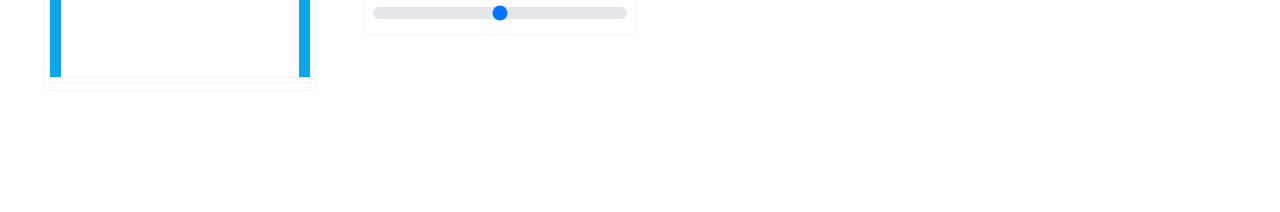
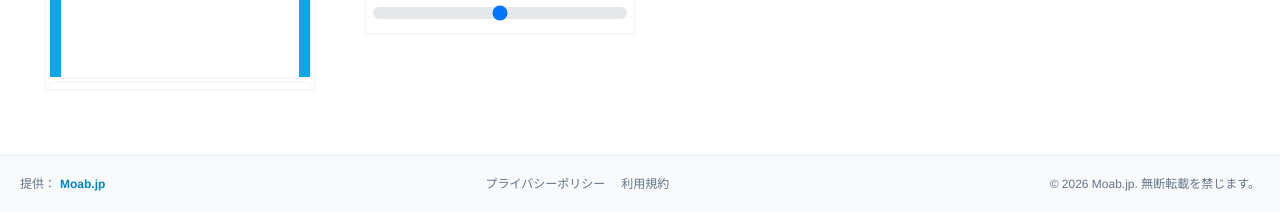
Before and after one commit to cmbaldwin/noshi, a Rails app: page / in a window 1280 px wide. Shown: the part 697-909 px from the top of the page. Before the commit the page ends 788 px from the top, so only its background shows below. Run offline with Rails 7, Linux system fonts and the light colour scheme; style sheets or scripts are compiled from the project's sources; some libraries are stand-ins or nearby versions; some web fonts are replaced.

Commit message:
Add Privacy Policy and Terms of Use pages with Moab.jp footer branding
- Add /privacy and /terms routes with no-liability, as-is language (EN + JA)
- Add footer to layout with hosted-by link to Moab.jp, privacy/terms nav links, and copyright

https://claude.ai/code/session_01VF25ATniDhR1abRRny9HcU

```diff
--- a/app/controllers/noshis_controller.rb
+++ b/app/controllers/noshis_controller.rb
@@ -16,6 +16,8 @@ class NoshisController < ApplicationController
   end
 
   def about; end
+  def privacy; end
+  def terms; end
 
   private
 
--- a/app/views/layouts/application.html.erb
+++ b/app/views/layouts/application.html.erb
@@ -71,5 +71,20 @@
       <% end %>
       <%= yield %>
     </main>
+
+    <footer class="mt-10 border-t border-slate-200 bg-slate-50 text-slate-500 text-xs">
+      <div class="container mx-auto px-4 lg:px-5 py-5 flex flex-col lg:flex-row items-center justify-between gap-3">
+        <div class="flex items-center gap-1">
+          <span><%= t('footer_hosted_by') %></span>
+          <a href="https://moab.jp" target="_blank" rel="noopener noreferrer"
+             class="font-semibold text-sky-600 hover:underline">Moab.jp</a>
+        </div>
+        <nav class="flex items-center gap-4">
+          <%= link_to t('footer_privacy'), privacy_path, class: "hover:underline hover:text-slate-700" %>
+          <%= link_to t('footer_terms'),   terms_path,   class: "hover:underline hover:text-slate-700" %>
+        </nav>
+        <p><%= t('footer_copyright', year: Date.current.year) %></p>
+      </div>
+    </footer>
   </body>
 </html>
--- a/config/locales/en.yml
+++ b/config/locales/en.yml
@@ -68,3 +68,33 @@ en:
     en: "English"
     ja: "Japanese"
   loading: "Loading..."
+  footer_hosted_by: "Hosted by"
+  footer_privacy: "Privacy Policy"
+  footer_terms: "Terms of Use"
+  footer_copyright: "© %{year} Moab.jp. All rights reserved."
+  privacy_header: "Privacy Policy"
+  privacy_effective: "Effective date: May 8, 2026"
+  privacy_information_title: "Information We Collect"
+  privacy_information_text: "Noshi is a client-side tool. All noshi generation happens in your browser. We do not collect, store, or transmit any personal information, names, or images you enter or generate."
+  privacy_cookies_title: "Cookies & Local Storage"
+  privacy_cookies_text: "We do not use tracking cookies or analytics. Your browser may use local storage solely to preserve your session preferences (such as language selection). No data is shared with third parties."
+  privacy_thirdparty_title: "Third-Party Services"
+  privacy_thirdparty_text: "This site is hosted by Moab.jp. No third-party advertising, analytics, or social-media tracking scripts are embedded on this site."
+  privacy_disclaimer_title: "Disclaimer"
+  privacy_disclaimer_text: "This service is provided free of charge, as-is, without any guarantee of accuracy, availability, or fitness for a particular purpose. Use of this tool is entirely at your own risk."
+  privacy_contact_title: "Contact"
+  privacy_contact_text: "For questions about this privacy policy, please visit <a class=\"underline text-sky-600\" href=\"https://moab.jp\">Moab.jp</a>."
+  terms_header: "Terms of Use"
+  terms_effective: "Effective date: May 8, 2026"
+  terms_use_title: "Acceptance of Terms"
+  terms_use_text: "By accessing or using Noshi (noshi.moab.jp), you agree to be bound by these Terms of Use. If you do not agree, please discontinue use of this service immediately."
+  terms_nowarranty_title: "No Warranty"
+  terms_nowarranty_text: "This service is provided \"as is\" and \"as available,\" without warranty of any kind, express or implied, including but not limited to warranties of merchantability, fitness for a particular purpose, or non-infringement. We do not warrant that the service will be uninterrupted, error-free, or free of viruses or other harmful components."
+  terms_liability_title: "Limitation of Liability"
+  terms_liability_text: "To the fullest extent permitted by applicable law, Moab.jp and its operators shall not be liable for any direct, indirect, incidental, special, consequential, or punitive damages arising out of or relating to your use of, or inability to use, this service — including but not limited to any errors or omissions in generated content, loss of data, or costs of obtaining substitute goods or services."
+  terms_ip_title: "Intellectual Property"
+  terms_ip_text: "The noshi images you generate are yours to use freely. The underlying application code, fonts, and design elements are the property of Moab.jp and may not be reproduced without permission."
+  terms_changes_title: "Changes to These Terms"
+  terms_changes_text: "We reserve the right to update these terms at any time. Continued use of the service after changes are posted constitutes acceptance of the revised terms."
+  terms_contact_title: "Contact"
+  terms_contact_text: "For questions about these terms, please visit <a class=\"underline text-sky-600\" href=\"https://moab.jp\">Moab.jp</a>."
--- a/config/locales/ja.yml
+++ b/config/locales/ja.yml
@@ -39,3 +39,33 @@ ja:
     en: "英語"
     ja: "日本語"
   loading: "読み込み中..."
+  footer_hosted_by: "提供："
+  footer_privacy: "プライバシーポリシー"
+  footer_terms: "利用規約"
+  footer_copyright: "© %{year} Moab.jp. 無断転載を禁じます。"
+  privacy_header: "プライバシーポリシー"
+  privacy_effective: "施行日：2026年5月8日"
+  privacy_information_title: "収集する情報"
+  privacy_information_text: "Noshiはブラウザ上で動作するクライアントサイドツールです。熨斗の生成はすべてお使いのブラウザ内で行われます。入力または生成された個人情報・名前・画像は、一切収集・保存・送信されません。"
+  privacy_cookies_title: "クッキーおよびローカルストレージ"
+  privacy_cookies_text: "当サービスではトラッキングCookieや解析ツールは使用しません。ブラウザのローカルストレージは、言語設定などのセッション設定を保存する目的にのみ使用される場合があります。第三者との情報共有は行いません。"
+  privacy_thirdparty_title: "第三者サービス"
+  privacy_thirdparty_text: "当サービスはMoab.jpによってホスティングされています。第三者の広告・アクセス解析・ソーシャルメディアのトラッキングスクリプトは一切組み込まれていません。"
+  privacy_disclaimer_title: "免責事項"
+  privacy_disclaimer_text: "本サービスは無償で現状のまま提供されており、正確性・可用性・特定目的への適合性を一切保証しません。本ツールの利用はすべて自己責任で行ってください。"
+  privacy_contact_title: "お問い合わせ"
+  privacy_contact_text: "プライバシーポリシーに関するご質問は、<a class=\"underline text-sky-600\" href=\"https://moab.jp\">Moab.jp</a>までお問い合わせください。"
+  terms_header: "利用規約"
+  terms_effective: "施行日：2026年5月8日"
+  terms_use_title: "利用規約への同意"
+  terms_use_text: "Noshi（noshi.moab.jp）にアクセスまたは利用することにより、本利用規約に同意したものとみなします。同意いただけない場合は、直ちに本サービスのご利用をお止めください。"
+  terms_nowarranty_title: "無保証"
+  terms_nowarranty_text: "本サービスは「現状のまま」「利用可能な状態で」提供されるものであり、商品性・特定目的への適合性・非侵害性を含むいかなる種類の明示または黙示の保証も行いません。サービスが中断なく、エラーなく、またはウイルスその他の有害なコンポーネントを含まずに提供されることを保証するものではありません。"
+  terms_liability_title: "責任の制限"
+  terms_liability_text: "適用法令が許容する最大限の範囲において、Moab.jpおよびその運営者は、本サービスの利用または利用不能に起因するいかなる直接的・間接的・付随的・特別・結果的または懲罰的損害（生成コンテンツの誤り・データの損失・代替サービスの調達費用を含むがこれに限らない）についても一切の責任を負いません。"
+  terms_ip_title: "知的財産"
+  terms_ip_text: "お客様が生成した熨斗画像はご自由にご利用いただけます。アプリケーションのコード・フォント・デザイン要素はMoab.jpに帰属し、許可なく複製することはできません。"
+  terms_changes_title: "規約の変更"
+  terms_changes_text: "当社はいつでも本規約を更新する権利を有します。変更の掲載後もサービスを継続してご利用いただいた場合、改訂後の規約に同意したものとみなします。"
+  terms_contact_title: "お問い合わせ"
+  terms_contact_text: "本規約に関するご質問は、<a class=\"underline text-sky-600\" href=\"https://moab.jp\">Moab.jp</a>までお問い合わせください。"
--- a/config/routes.rb
+++ b/config/routes.rb
@@ -5,6 +5,8 @@ Rails.application.routes.draw do
     resources :noshis, only: %i[create]
     get "noshis/new(/:ntype/:names/:omotegaki)", as: :new_with_params, to: "noshis#new"
     get "about", to: "noshis#about"
+    get "privacy", to: "noshis#privacy"
+    get "terms", to: "noshis#terms"
   end
 
   get "up" => "rails/health#show", as: :rails_health_check
```
Also changed, not shown: app/views/noshis/privacy.html.erb (added, +22 -0 lines), app/views/noshis/terms.html.erb (added, +25 -0 lines).
